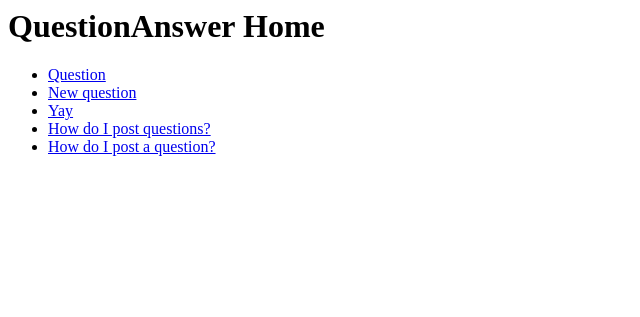
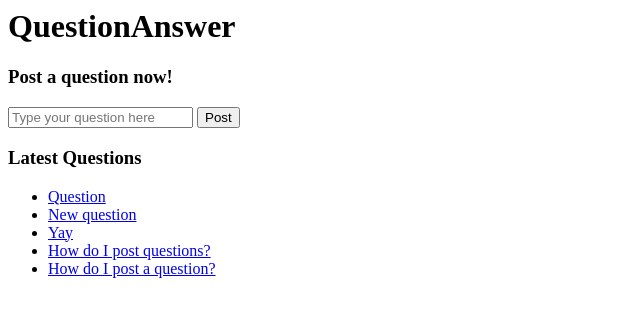
Before and after one commit to jack4red/QuestionAnswer, a Django app: page /QuestionAnswer/ in a window 1280 px wide. Shown: the top 317 px of the page, without its empty margins (0-640 px from the left). Run offline with Django 3.2, Linux system fonts and the light colour scheme; data comes from the database, SQL or seed files in the repository; both versions use the stored data as it was after the commit.

Commit message:
added new_question view / method and form to index page

```diff
--- a/QuestionAnswer/templates/QuestionAnswer/detail.html
+++ b/QuestionAnswer/templates/QuestionAnswer/detail.html
@@ -13,6 +13,6 @@
 
 <form action="{% url 'QuestionAnswer:view_answer' question.id  %}" method="post">
 {% csrf_token %}
-	<input type="answer" name="answer_text" id="answer_text" placeholder="Type your answer"/>
+	<input type="text" name="answer_text" id="answer_text" placeholder="Type your answer"/>
 	<input type="submit" value="Reply" />
 </form>
--- a/QuestionAnswer/templates/QuestionAnswer/index.html
+++ b/QuestionAnswer/templates/QuestionAnswer/index.html
@@ -1,5 +1,15 @@
-<h1>QuestionAnswer Home</h1>
+{% load staticfiles %}
 
+<h1>QuestionAnswer</h1>
+
+<h3>Post a question now!</h3>
+<form action="{% url 'QuestionAnswer:new_question' %}" method="post">
+{% csrf_token %}
+	<input type="text" name="question_text" id="question_text" placeholder="Type your question here" />
+	<input type="submit" value="Post" />
+</form>
+
+<h3>Latest Questions</h3>
 {% if latest_questions %}
 	<ul>
 	{% for question in latest_questions %}
--- a/QuestionAnswer/urls.py
+++ b/QuestionAnswer/urls.py
@@ -9,4 +9,6 @@ urlpatterns = patterns('',
 	url(r'^(?P<pk>\d+)/$', views.DetailView.as_view(), name='detail'),
 	# /QuestionAnswer/1/view_answer
 	url(r'^(?P<question_id>\d+)/view_answer/$', views.view_answer, name='view_answer'),
+	# /QuestionAnswer/new_question
+	url(r'^new_question/$', views.new_question, name='new_question'),
 )
--- a/QuestionAnswer/views.py
+++ b/QuestionAnswer/views.py
@@ -31,3 +31,12 @@ def view_answer(request, question_id):
 
 	return HttpResponseRedirect(reverse('QuestionAnswer:detail',
 					args=(question_id,)))
+
+
+def new_question(request):
+	qtext = request.POST['question_text']
+
+	q = Question(question_text=qtext, pub_date=timezone.now())
+	q.save()
+
+	return HttpResponseRedirect(reverse('QuestionAnswer:index'))
```
Also changed, not shown: db.sqlite3, 3 other files.
